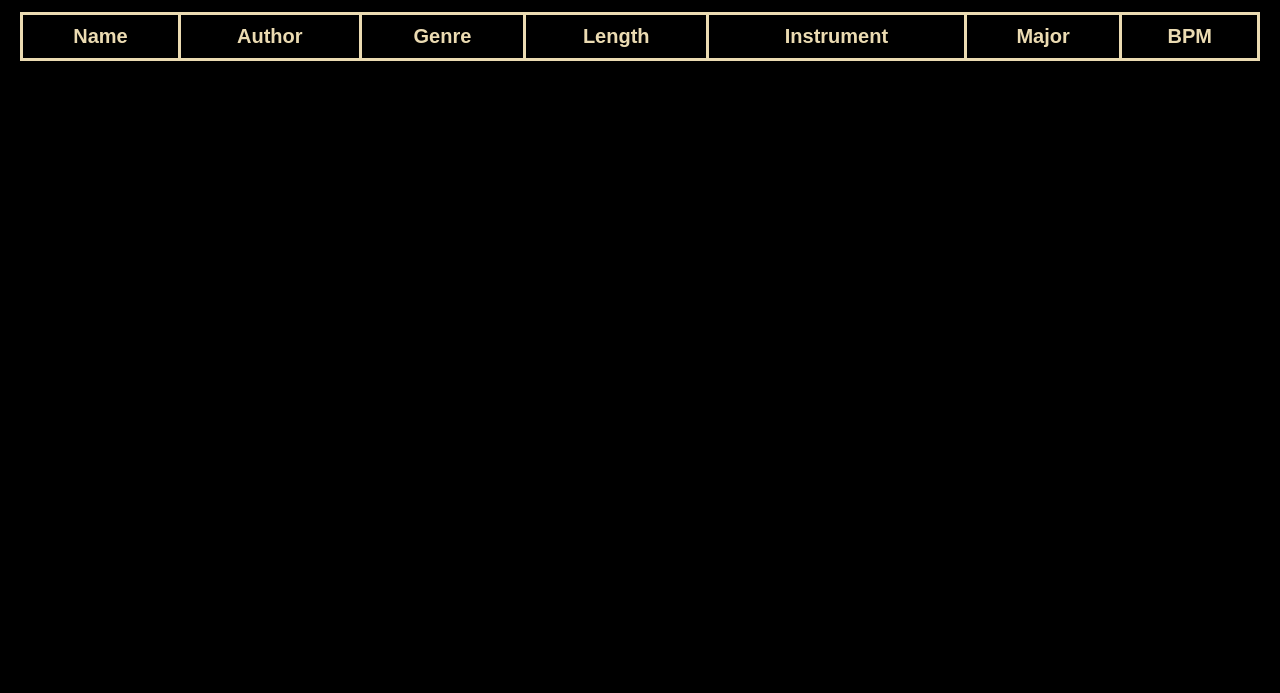
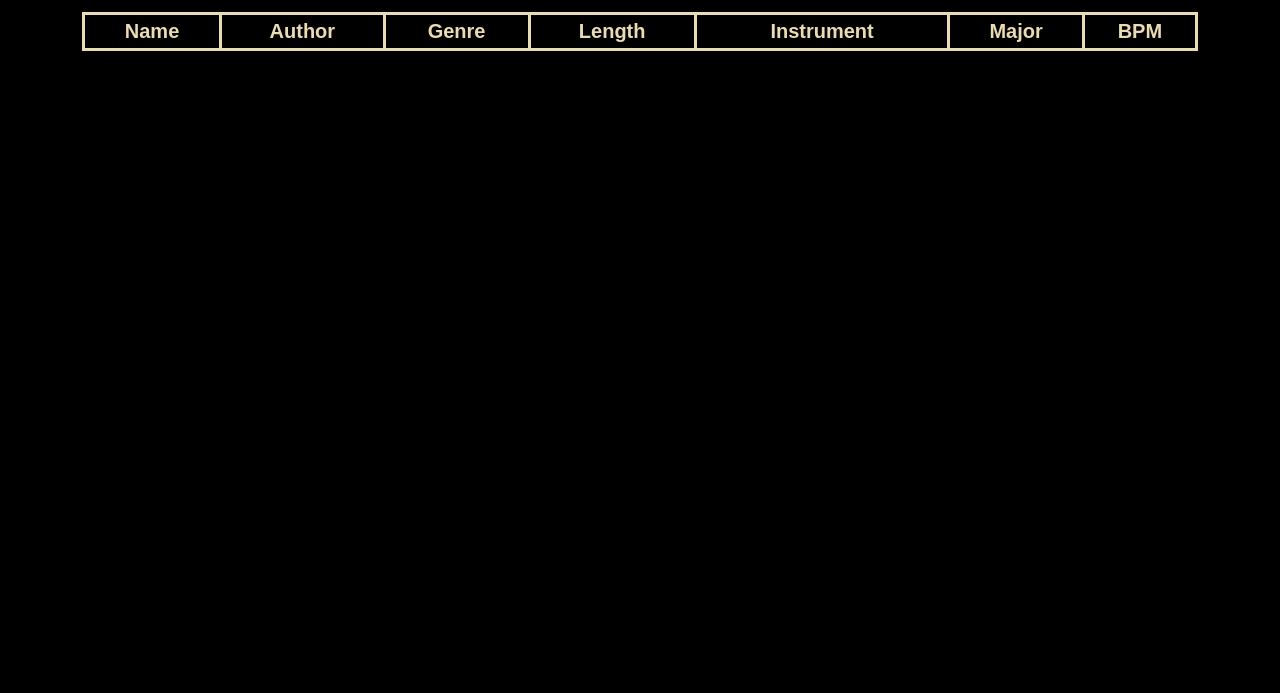
Before and after one commit to EluLolaito/elu.github.io, a plain HTML site: page index.html in a window 1280 px wide. Shown: the part 107-800 px from the top of the page. Drawn offline with Linux system fonts and the light colour scheme; no server answers.

Commit message:
Page change.

```diff
--- a/index.html
+++ b/index.html
@@ -16,14 +16,19 @@
             text-align: center;
         }
         table {
-            width: 100%;
+            width: 90%;
             border-collapse: collapse;
             margin-top: 20px;
             background-color: transparent;
             border: 3px solid #ebdbb2; /* Add border around the table */
+            margin-left: auto;
+            margin-right: auto;
         }
         th, td {
-            padding: 10px;
+            padding-top: 5px;
+            padding-bottom: 5px;
+            padding-left: 0px;
+            padding-right: 0px;
             border-bottom: 3px solid #ebdbb2;
             border-right: 3px solid #ebdbb2;
         }
@@ -79,7 +84,7 @@
             // Iterate through each row
             rows.forEach(row => {
                 // Split row into columns
-                var columns = row.split(',');
+                var columns = row.split(';');
 
                 // Extract data
                 var name = columns[0];
```
